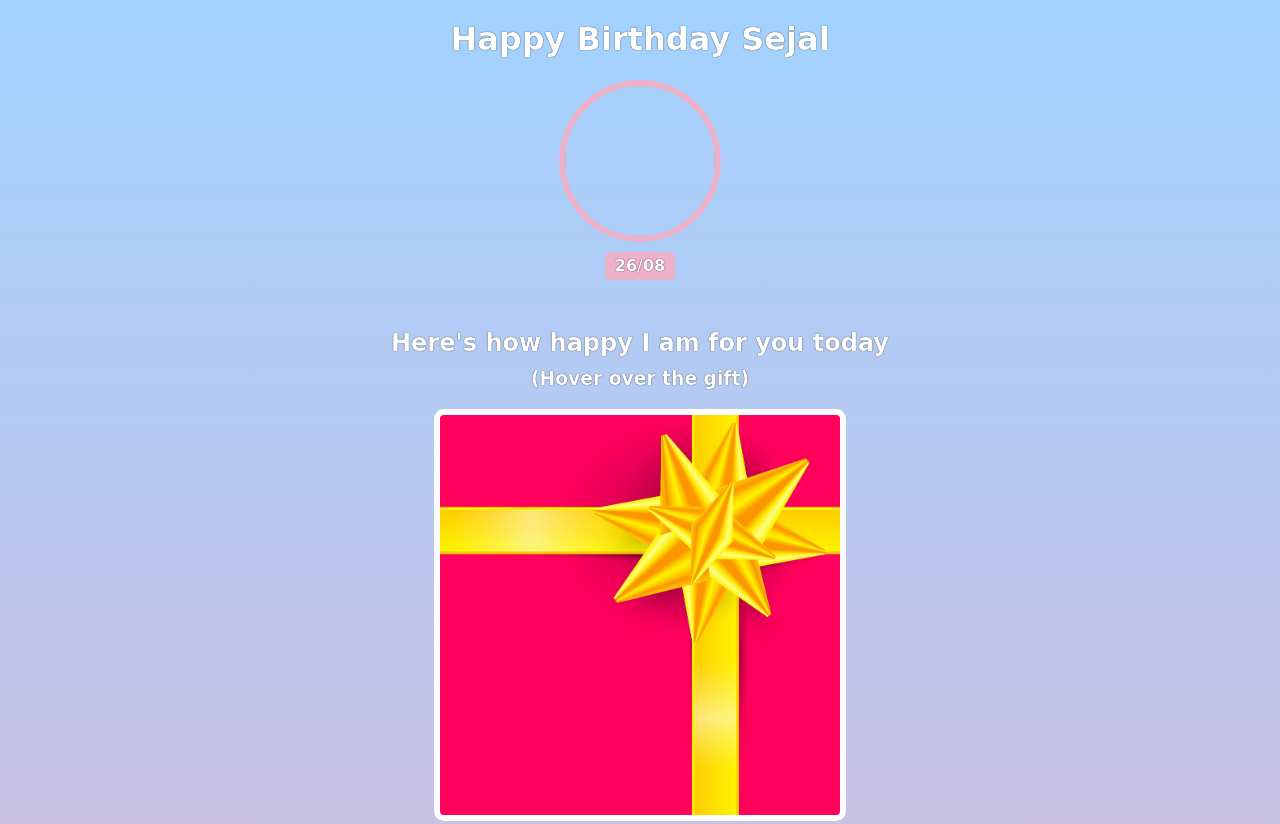
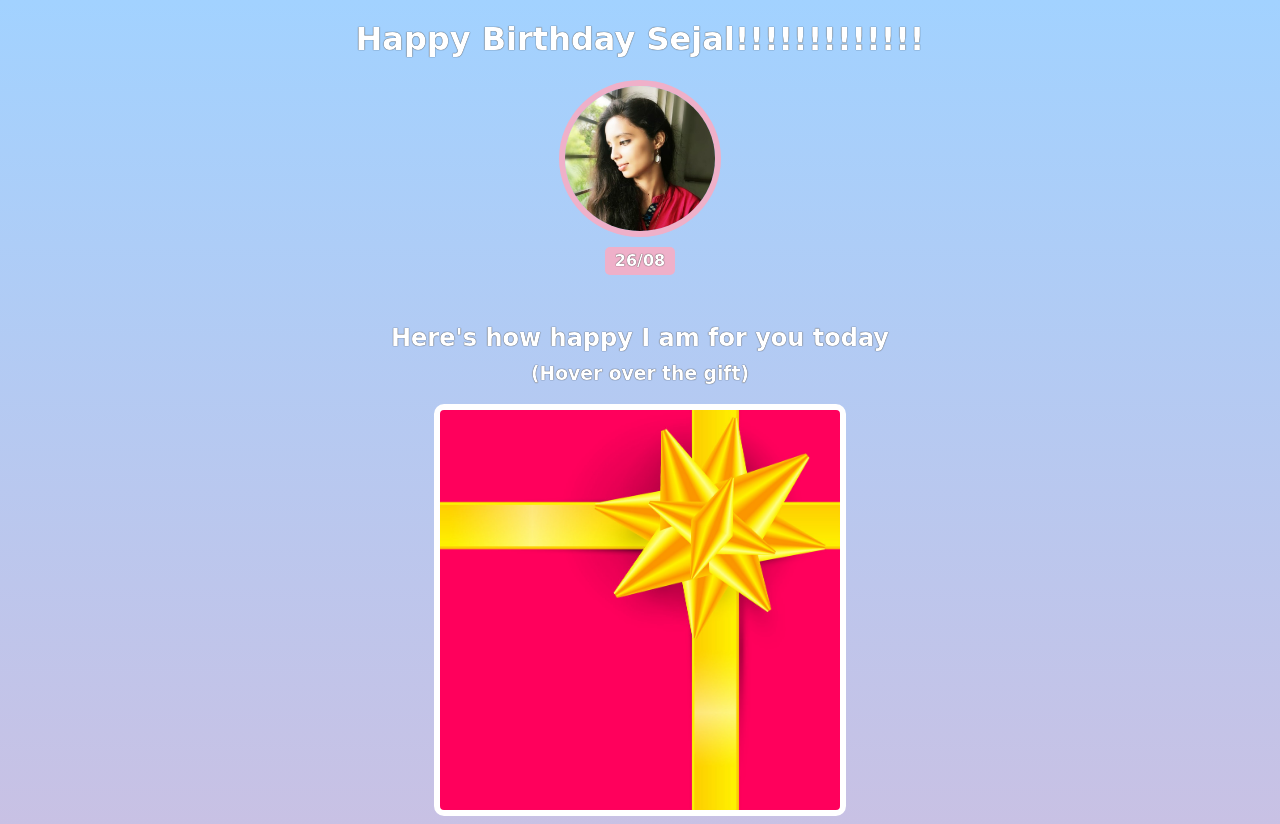
Before and after one commit to tejasdurge55/birthday_gift_card, a website built with Vite: page birthday_wish_card/index.html in a window 1280 px wide. Shown: the top 824 px of the page. Built offline with nearby package versions, Linux system fonts and the light colour scheme; files whose address does not match are found by name; a web font is replaced by a local one.

Commit message:
Update index.html

```diff
--- a/birthday_wish_card/index.html
+++ b/birthday_wish_card/index.html
@@ -7,8 +7,8 @@
     </head>
     <body>
         <div id="header">
-            <h1>Happy Birthday Sejal</h1>
-            <img id="bff-img" src="images/sejal!!!!!!!!!!!!!!!!.jpg">
+            <h1>Happy Birthday Sejal!!!!!!!!!!!!!</h1>
+            <img id="bff-img" src="images/sejal.jpg">
 
             <h4 id="bday-date">26/08</h4>
         </div>
```
